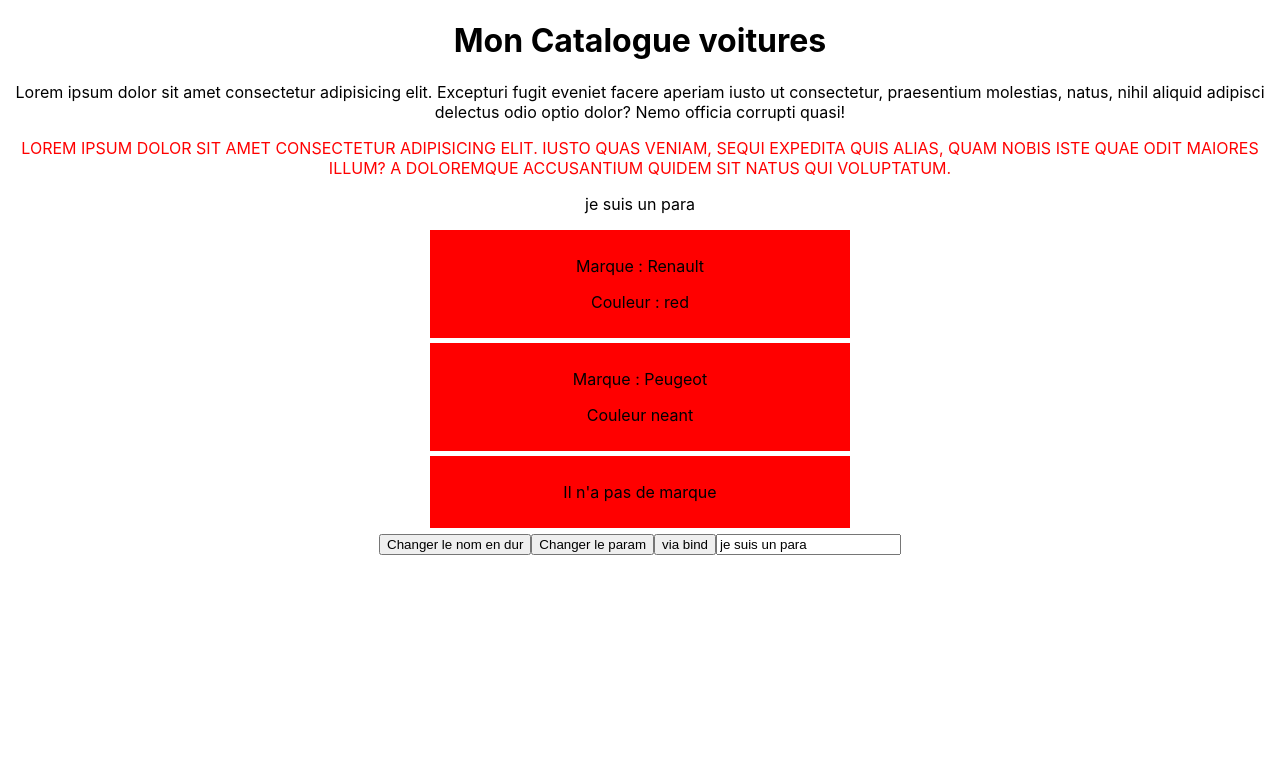
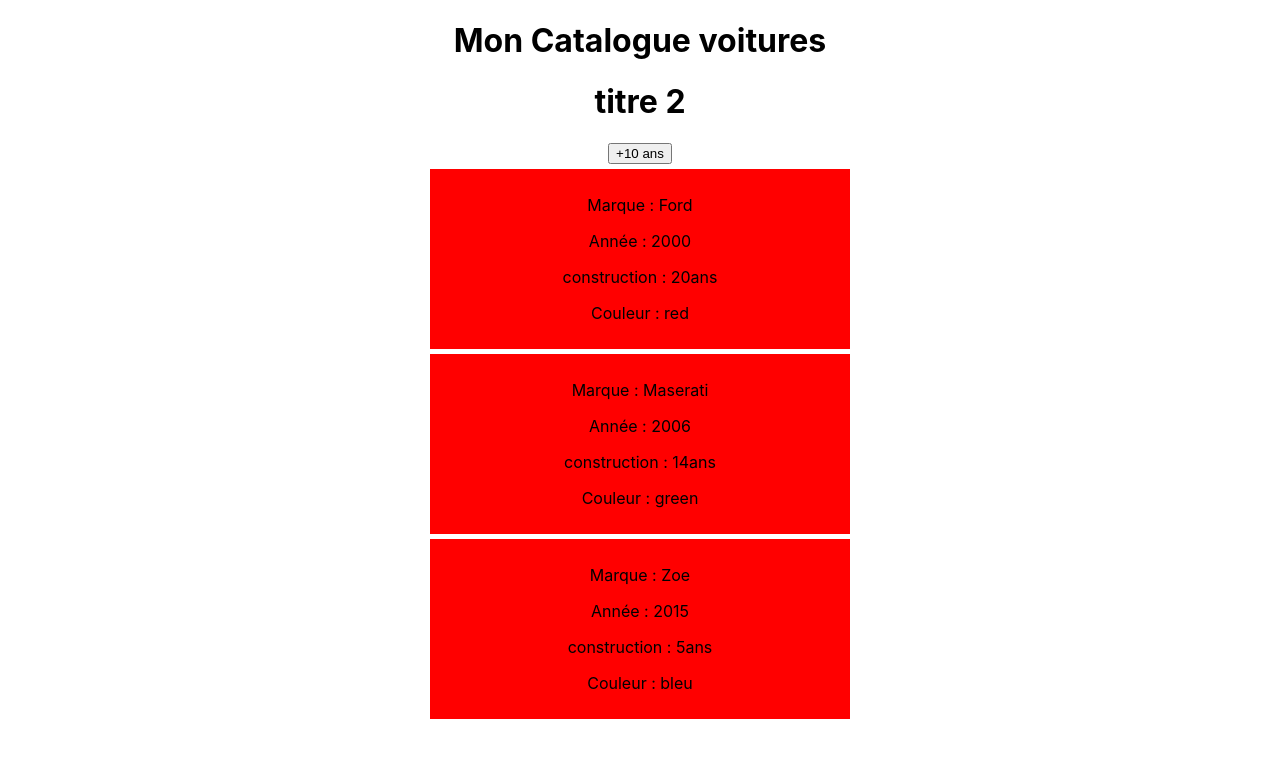
Before and after one commit to Grezor/learn-ReactJS, a React (Create React App) app: page / in a window 1280 px wide. Shown: the top 758 px of the page. Built offline with nearby package versions, Linux system fonts and the light colour scheme.

Commit message:
update state

```diff
--- a/src/App.js
+++ b/src/App.js
@@ -10,39 +10,39 @@ class App extends Component {
     para: 'je suis un para'
   }
 
-  changeTitle = (e) => {
-    console.log(e.target);
-    this.setState({
-      titre: 'mon nouveau titre'
-    })
-  }
-  changeViaParam = (titre) => {
-    this.setState({
-      titre: titre
-    })
-  }
+  // changeTitle = (e) => {
+  //   console.log(e.target);
+  //   this.setState({
+  //     titre: 'mon nouveau titre'
+  //   })
+  // }
+  // changeViaParam = (titre) => {
+  //   this.setState({
+  //     titre: titre
+  //   })
+  // }
 
-  changeViabind = (param) => {
-    this.setState({
-      titre: param
-    })
-  }
+  // changeViabind = (param) => {
+  //   this.setState({
+  //     titre: param
+  //   })
+  // }
 
-  changeViaInput = (e) => {
-    console.log(e.target.value);
-    this.setState({
-      para: e.target.value
-    })
-  }
+  // changeViaInput = (e) => {
+  //   console.log(e.target.value);
+  //   this.setState({
+  //     para: e.target.value
+  //   })
+  // }
 
   render(){
     return (
       <div className="App">
         <Mycars title={this.state.titre} paragraphe={this.state.para}/>
-        <button onClick={this.changeTitle}>Changer le nom en dur</button>
+        {/* <button onClick={this.changeTitle}>Changer le nom en dur</button>
         <button onClick={()=> this.changeViaParam('titre via un param')}>Changer le param</button>
         <button onClick={this.changeViabind.bind(this, 'titre via bind')}>via bind</button>
-        <input type="text" onChange={this.changeViaInput} value={this.state.para} />
+        <input type="text" onChange={this.changeViaInput} value={this.state.para} /> */}
       </div>
     );
   }
--- a/src/components/Cars.js
+++ b/src/components/Cars.js
@@ -1,6 +1,6 @@
 import React from 'react';
 import '../App.css'
-const Cars = ({children, color}) => {
+const Cars = ({children, color, year, construc}) => {
     // si je n'est pas de couleur
     const colorInfo = color ? (<p>Couleur : {color}</p>) : (<p>Couleur neant</p>);
     if (children) {
@@ -8,17 +8,13 @@ const Cars = ({children, color}) => {
         return (
             <div className="cars">
                 <p>Marque : {children}</p>
+                <p>Année : {year}</p>
+                <p>construction : {construc}</p>
                 {colorInfo}
             </div>
         )
     } else {
-        return (
-            <div className="cars">
-                {/* quand il n'a pas de marque */}
-                <p>Il n'a pas de marque</p>
-            </div>
-        )
+        return null
     }
-
 }
 export default Cars;
--- a/src/components/Mycars.js
+++ b/src/components/Mycars.js
@@ -2,34 +2,106 @@ import React, { Component } from 'react'
 import Cars from './Cars';
 
 class Mycars extends Component {
-    noCopy = () => {
-        alert('merci de ne pas copier le texte');
+
+    // noCopy = () => {
+    //     alert('merci de ne pas copier le texte');
+    // }
+
+    // addStyle = (e) => {
+    //     if (e.target.classList.contains('styled')) {
+    //         e.target.classList.remove('styled');
+    //     } else {
+    //         e.target.classList.toggle('styled');
+    //     }
+    // }
+
+    state = {
+        voitures: [
+            {
+                name: 'Ford',
+                color: 'red',
+                year: 2000,
+                construc: 2000,
+            },
+            {
+                name: 'Maserati',
+                color: 'green',
+                year: 2006,
+                construc: 2006,
+            },
+            {
+                name: 'Zoe',
+                color: 'bleu',
+                year: 2015,
+                construc: 2015,
+            },
+        ],
+        titre : 'titre 2 '
     }
-
-    addStyle = (e) => {
-        console.log(e.target);
-        if (e.target.classList.contains('styled')) {
-            e.target.classList.remove('styled');
-        } else {
-            e.target.classList.toggle('styled');
-        }
+    /**
+     * Ajoute 10 ans a la date
+     */
+    addTenYears = () => {
+        const updatedState = this.state.voitures.map((param) => {
+            return param.year -= 10
+        })
+        // met a jour le state
+        this.setState({
+            updatedState
+        })
     }
 
     render(){
-        console.log(this);
+
+        const year = new Date().getFullYear();
+
         return(
             <div>
                 <h1>{this.props.title}</h1>
-                <p onCopy={this.noCopy}>Lorem ipsum dolor sit amet consectetur adipisicing elit. Excepturi fugit eveniet
+                <h1>{this.state.titre}</h1>
+                {/* <p onCopy={this.noCopy}>Lorem ipsum dolor sit amet consectetur adipisicing elit. Excepturi fugit eveniet
                  facere aperiam iusto
                 ut consectetur, praesentium molestias, natus, nihil aliquid adipisci delectus odio optio dolor?
                 Nemo officia corrupti quasi!
                 </p>
                 <p onMouseOver={this.addStyle} className="styled">Lorem ipsum dolor sit amet consectetur adipisicing elit. Iusto quas veniam, sequi expedita quis alias, quam nobis iste quae odit maiores illum? A doloremque accusantium quidem sit natus qui voluptatum.</p>
-                <p>{this.props.paragraphe}</p>
-                <Cars color="red">Renault</Cars>
-                <Cars >Peugeot</Cars>
-                <Cars color="yello"></Cars>
+                <p>{this.props.paragraphe}</p> */}
+
+                {/* on peu utiliser ceci */}
+                {/*
+                    <Cars year="2000" color="red">Renault</Cars>
+                    <Cars >Peugeot</Cars>
+                    <Cars color="yello"></Cars>
+                */}
+                <button onClick={this.addTenYears}>+10 ans</button>
+                {/* On recupere tout depuis state */}
+                    {/* <Cars
+                        construc={year - this.state.voitures[0].year + 'ans'}
+                        year={ this.state.voitures[0].year + 'ans'}
+                        color={this.state.voitures[0].color}>
+                        {this.state.voitures[0].name}
+                    </Cars>
+                    <Cars construc={year - this.state.voitures[0].year + 'ans'}
+                            year={this.state.voitures[1].year}
+                            color={this.state.voitures[1].color}>
+                        {this.state.voitures[1].name}
+                    </Cars>
+                    <Cars year={this.state.voitures[2].year} color={this.state.voitures[2].color}>
+                        {this.state.voitures[2].name}
+                    </Cars>   */}
+
+                    {/* simplifier */}
+                    {
+                        this.state.voitures.map((voitures, index) => {
+                            return(
+                                <div key={index}>
+                                    <Cars key={index} color={voitures.color} year={voitures.year} construc={year - voitures.construc + 'ans'}>
+                                    {voitures.name}
+                                    </Cars>
+                                </div>
+                            )
+                        })
+                    }
             </div>
         )
     }
```
